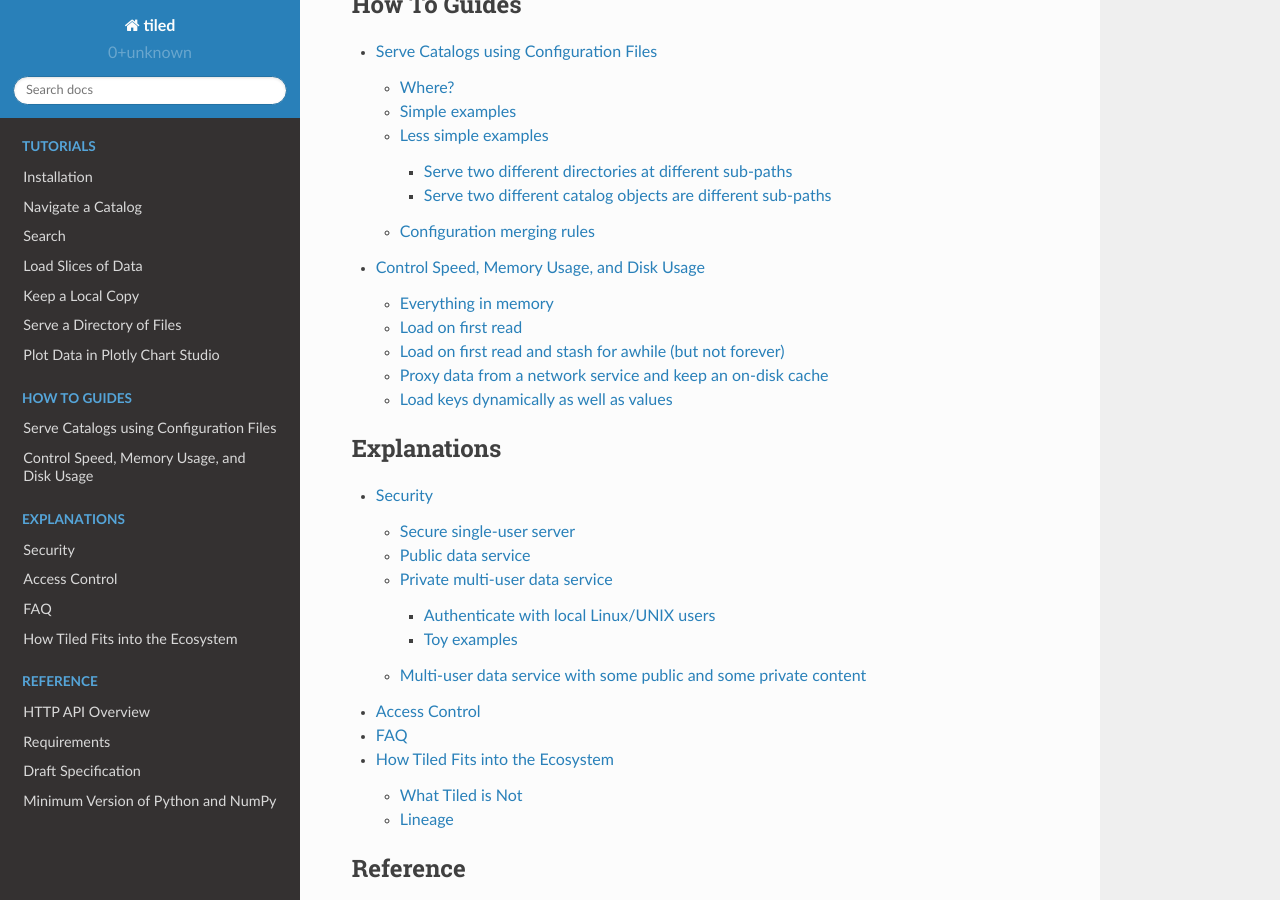
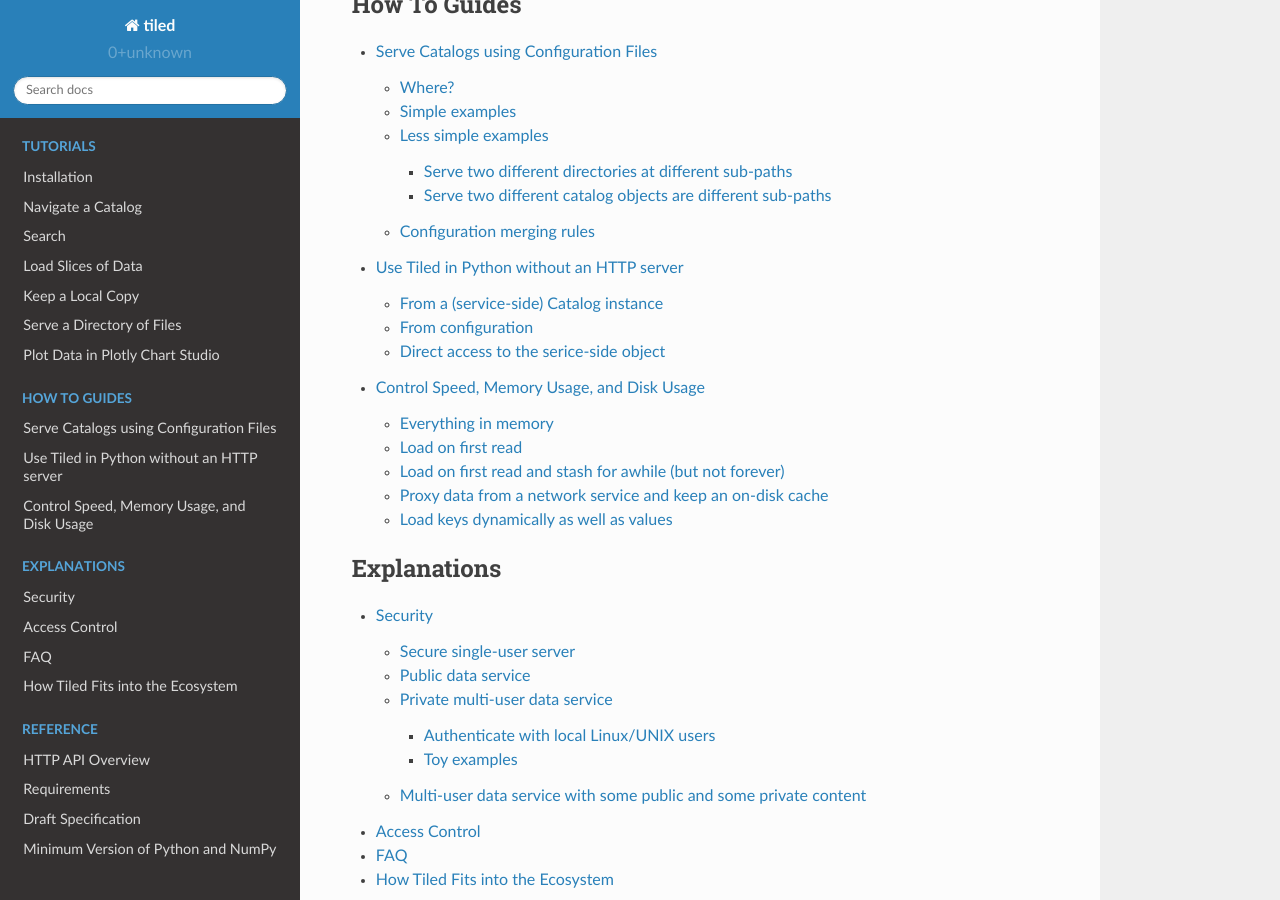
Before and after one commit to bluesky/tiled, a Sphinx documentation site: the page built from docs/source/index.md, in a window 1280 px wide and 900 px high, scrolled down 2970 px. Built offline with Sphinx 7.4.7 and the Read the Docs theme 2.0.0, drawn with Linux system fonts in a browser that asks for light colours; pages that are not in the unit, such as notebooks, are missing from menus; some of the changed lines change nothing that is shown.

Commit message:
Add how-to on in-process access.

````diff
--- /dev/null
+++ b/docs/source/how-to/direct-client.md
@@ -0,0 +1,86 @@
+# Use Tiled in Python without an HTTP server
+
+Tiled is designed "service-first", and all clients including the Python one
+typically operate using HTTP over TCP. But in some situations it can be
+convenient to access a Catalog's data more directly in Python. Such as:
+
+* You only care about accessing the data from Python, and you don't want to pay
+  for transporting it through the network from service to client.
+* You are developing or debugging, and you'd like exceptions from the service
+  to be raised directly in the client process.
+
+In this case, you can run the service and the client in the same process. There
+are a couple ways to do this.
+
+## From a (service-side) Catalog instance
+
+```py
+from tiled.examples.generated_minimal import catalog as service_side_catalog
+from tiled.client import from_catalog
+
+catalog = from_catalog(service_side_catalog)
+```
+
+This ``service_side_catalog`` is *not* generally meant to be used directly,
+so we "connect" to it with a client. But, unlike with ``tiled serve ...``
+the communication is all in-process and does not incur network overhead
+or the debugging complexity of working with inter-process communication.
+
+## From configuration
+
+The configuration may be given as:
+
+* a dictionary of configuration
+* a filepath to a configuration file
+* a filepath to a directory of one or more configuration files
+
+From a dict of configuration:
+
+```py
+from tiled.client import from_config
+
+config = {
+    "catalogs": [
+        {
+             "path": "/",
+             "catalog": "tiled.examples.generated_minimal:catalog",
+        }
+}
+catalog = from_config(config)
+```
+
+From a configuration file:
+
+```py
+catalog = from_config("path/to/config.yml")
+```
+
+From a directory of configuration files:
+
+```py
+catalog = from_config("path/to/directory/")
+```
+
+## Direct access to the serice-side object
+
+For advanced debugging, it is sometimes useful to set aside the client
+entirely and working directly with the "service-side" Catalog object.
+To construct one from configuration:
+
+```py
+
+from tiled.confg import direct_access
+
+direct_access(config)
+```
+
+where, as in the section above, ``config`` may be a dictionary of configuration
+or filepath.
+
+To construct one from a profile name:
+
+```py
+from tiled.confg import direct_access_from_profile
+
+direct_access_from_profile("profile_name")
+```
--- a/docs/source/index.md
+++ b/docs/source/index.md
@@ -17,6 +17,7 @@
 :caption: How To Guides
 
 how-to/configuration
+how-to/direct-client
 how-to/scaling
 ```
 
````
